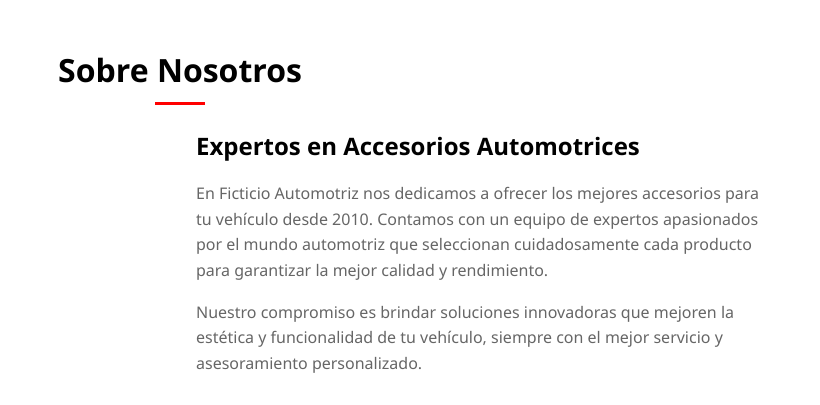
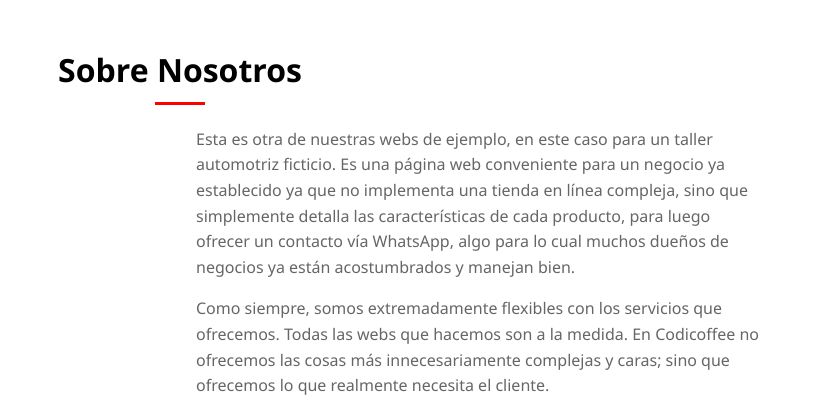
Before and after one commit to Zezenta/Ficticio-Automotriz, a plain HTML site: page index.html in a window 1280 px wide. Shown: the part 780-1185 px from the top of the page, 460-1280 px from the left. Drawn offline with Linux system fonts and the light colour scheme.

Commit message:
Personalization

```diff
--- a/index.html
+++ b/index.html
@@ -68,9 +68,8 @@
                     <img src="https://zezenta.shop/placeholders/SHARE/ficticio-automotriz/about.jpg" alt="Equipo Ficticio Automotriz">
                 </div>
                 <div class="about__text">
-                    <h3 class="about__subtitle">Expertos en Accesorios Automotrices</h3>
-                    <p class="about__description">En Ficticio Automotriz nos dedicamos a ofrecer los mejores accesorios para tu vehículo desde 2010. Contamos con un equipo de expertos apasionados por el mundo automotriz que seleccionan cuidadosamente cada producto para garantizar la mejor calidad y rendimiento.</p>
-                    <p class="about__description">Nuestro compromiso es brindar soluciones innovadoras que mejoren la estética y funcionalidad de tu vehículo, siempre con el mejor servicio y asesoramiento personalizado.</p>
+                    <p class="about__description">Esta es otra de nuestras webs de ejemplo, en este caso para un taller automotriz ficticio. Es una página web conveniente para un negocio ya establecido ya que no implementa una tienda en línea compleja, sino que simplemente detalla las características de cada producto, para luego ofrecer un contacto vía WhatsApp, algo para lo cual muchos dueños de negocios ya están acostumbrados y manejan bien.</p>
+                    <p class="about__description">Como siempre, somos extremadamente flexibles con los servicios que ofrecemos. Todas las webs que hacemos son a la medida. En Codicoffee no ofrecemos las cosas más innecesariamente complejas y caras; sino que ofrecemos lo que realmente necesita el cliente.</p>
                     <a href="#contacto" class="about__button">Contáctanos</a>
                 </div>
             </div>
--- a/style.css
+++ b/style.css
@@ -296,13 +296,6 @@ button {
 
 .about__text {
     flex: 1;
-}
-
-.about__subtitle {
-    font-size: 1.5rem;
-    margin-bottom: 1rem;
-    color: var(--color-secondary);
-    animation: none;
 }
 
 .about__description {
```
Also changed, not shown: code.js (line endings or trailing spaces).
